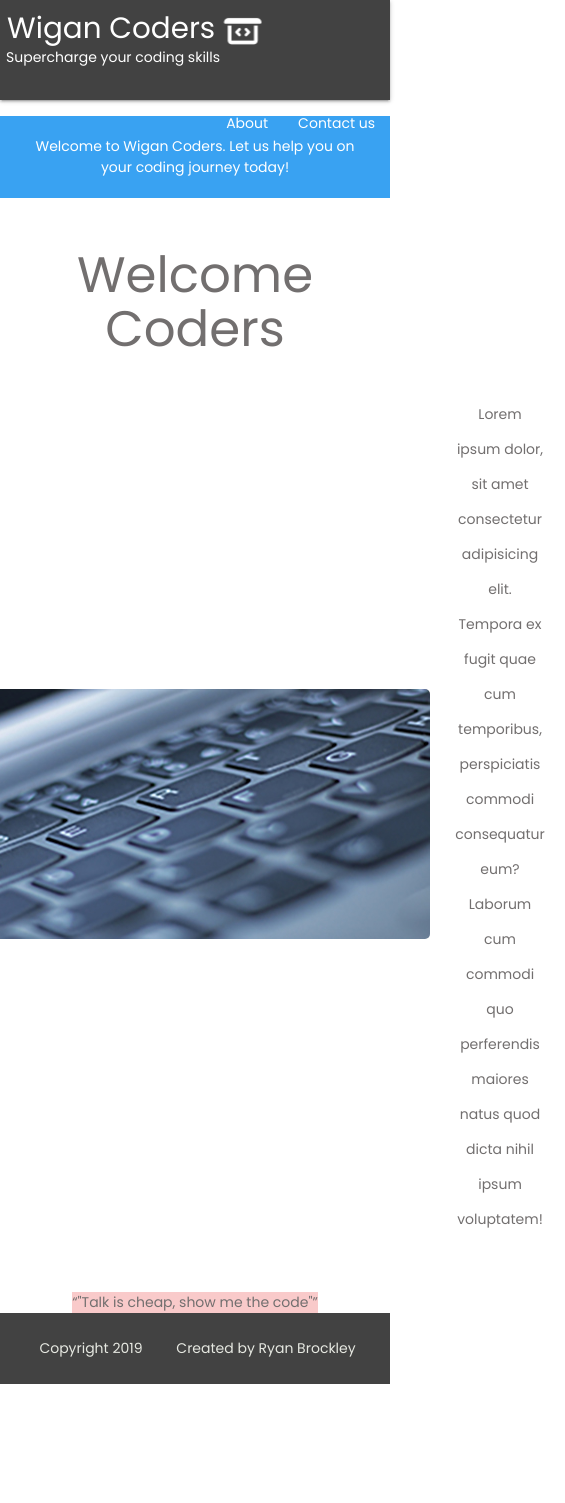
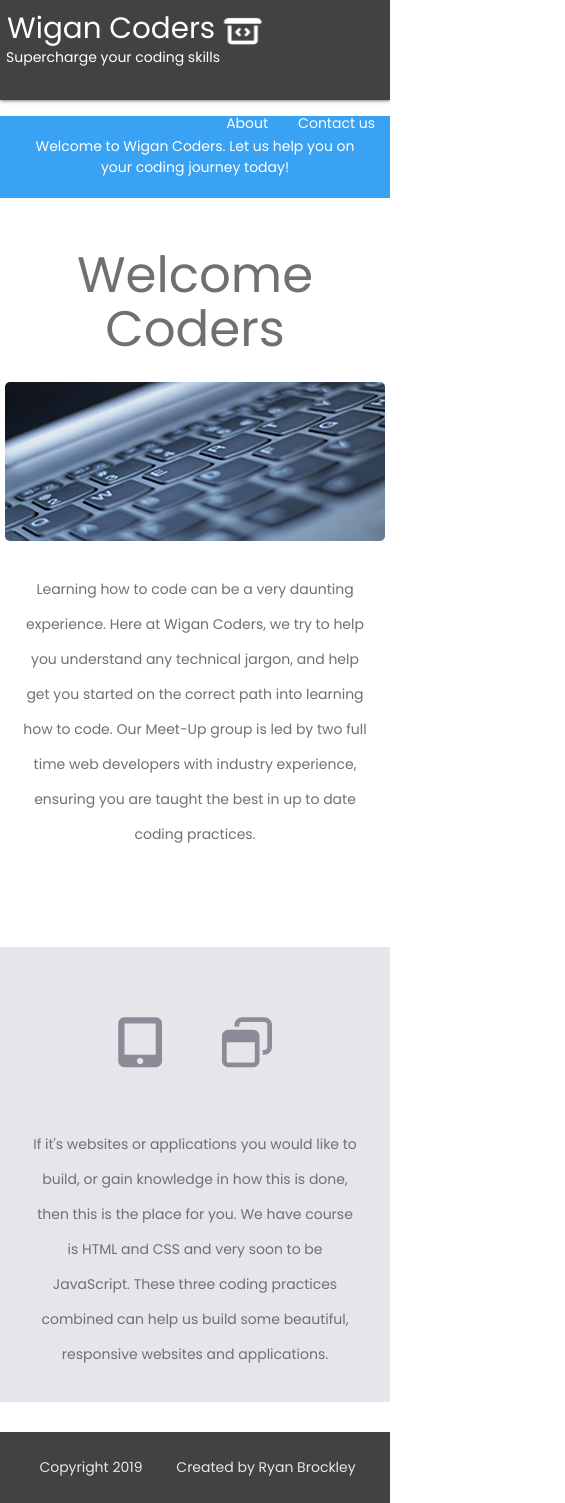
Before and after one commit to wigan-coders/wigan-coders-homepage, a Vue app: page /#/ in a window 390 px wide. Shown: the whole page, 565 px wide, since content can reach past the window. Before the commit the page ends 1384 px from the top, so only its background shows below. Built offline with nearby package versions, Linux system fonts and the light colour scheme.

Commit message:
Added content to Home

```diff
--- a/src/components/Home.vue
+++ b/src/components/Home.vue
@@ -11,12 +11,19 @@
           <img src="static/keyboard.jpg" alt="keyboard-image" />
         </div>
         <div class="img-txt-1">
-          <p>Lorem ipsum dolor, sit amet consectetur adipisicing elit. Tempora ex fugit quae cum temporibus, perspiciatis commodi consequatur eum? Laborum cum commodi quo perferendis maiores natus quod dicta nihil ipsum voluptatem!</p>
+          <p>Learning how to code can be a very daunting experience. Here at Wigan Coders, we try to help you understand any technical jargon, and help get you started on the correct path into learning how to code. Our Meet-Up group is led by two full time web developers with industry experience, ensuring you are taught the best in up to date coding practices.</p>
         </div>
       </div>
       <div class="mid-content">
-        <div class="quote">
-          <q>"Talk is cheap, show me the code"</q>
+        <div class="first">
+          <div class="icons-first">
+            <i class="fas fa-tablet-alt"></i>
+            <i class="far fa-window-restore"></i>
+          </div>
+
+          <div class="second">
+            <p>If it's websites or applications you would like to build, or gain knowledge in how this is done, then this is the place for you. We have course is HTML and CSS and very soon to be JavaScript. These three coding practices combined can help us build some beautiful, responsive websites and applications.</p>
+          </div>
         </div>
       </div>
     </div>
@@ -40,7 +47,6 @@ export default {
 .home {
   font-family: "Poppins", sans-serif;
   color: #726f6f;
-
 }
 img {
   border-radius: 10px;
@@ -66,6 +72,7 @@ h2 {
   align-items: center;
   flex-direction: row;
   margin-top: 4%;
+  width: 100%;
 }
 nav {
   height: 100px;
@@ -83,6 +90,7 @@ footer {
   align-items: center;
   flex-direction: row;
   padding: 20px;
+  width: 100%;
 }
 .copyright {
   padding: 5px;
@@ -99,12 +107,85 @@ footer {
   padding: 0;
   margin: 0;
 }
-.quote {
-  background: #f9caca;
-  margin-top: 5%;
-}
 .mid-content p {
   text-align: center;
   padding: 10px;
+  width: 100%;
+
+}
+.mid-content {
+  margin-top: 10%;
+  width: 100%;
+  max-width: 100%;
+}
+
+.first {
+  text-align: center;
+  padding: 20px;
+  display: flex;
+  justify-content: center;
+  align-items: center;
+  flex-direction: row;
+  background: #e5e5ea;
+  margin: 60px auto 30px auto;
+}
+.icons-first {
+  display: flex;
+  justify-content: center;
+  align-items: center;
+  flex-direction: row;
+  padding: 20px;
+}
+.second p {
+  line-height: 35px;
+  width: 100%;
+  max-width: 500px;
+  margin-left: 5%;
+
+}
+.fa-tablet-alt {
+  color: #8c8c99;
+  font-size: 50px;
+  margin: 20px 20px;
+}
+.fa-window-restore {
+  color: #8c8c99;
+  font-size: 50px;
+  margin: 20px 20px;
+}
+
+@media only screen and (max-width: 600px) {
+  .top-content {
+      display: flex;
+  justify-content: center;
+  align-items: center;
+  flex-direction: column;
+  }
+  .mid-content {
+          display: flex;
+  justify-content: center;
+  align-items: center;
+  flex-direction: column;
+  }
+   .first {
+      display: flex;
+  justify-content: center;
+  align-items: center;
+  flex-direction: column;
+  }
+
+
+@media only screen and (max-width: 900px) {
+   img {
+  width: 100%;
+
+  }
+    .top-content {
+      display: flex;
+  justify-content: center;
+  align-items: center;
+  flex-direction: column;
+  }
+}
 }
 </style>
```
